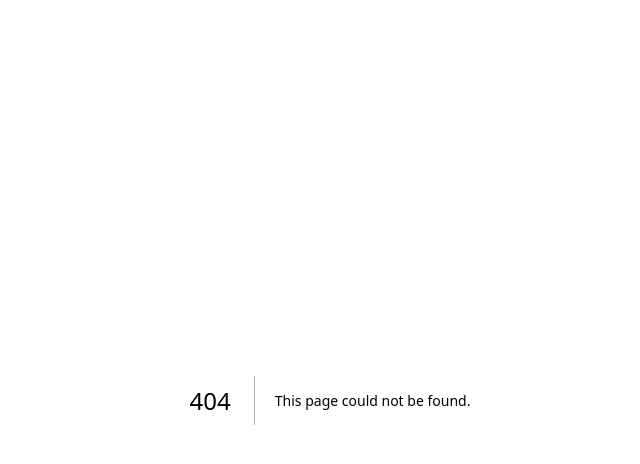
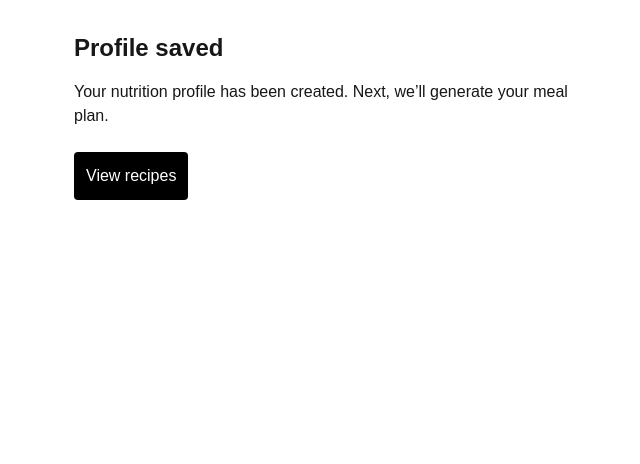
Before and after one commit to apollojain/anabolic-meal-planner, a Next.js app: page /onboarding/success in a window 1280 px wide. Before the commit this address had no page. Shown: the top 464 px of the page, without its empty margins (310-950 px from the left). Built offline with nearby package versions, Linux system fonts and the light colour scheme.

Commit message:
success page

```diff
--- a/app/onboarding/page.tsx
+++ b/app/onboarding/page.tsx
@@ -10,9 +10,11 @@ import {
 import { useState, useEffect } from "react";
 import { supabase } from "@/lib/supabase";
 import type { User } from "@supabase/supabase-js";
-
+import { useRouter } from "next/navigation";
 
 export default function OnboardingPage() {
+  const router = useRouter();
+
     const [user, setUser] = useState<User | null>(null);
 useEffect(() => {
   async function loadUser() {
@@ -60,6 +62,10 @@ async function onSubmit(values: OnboardingFormOutput) {
   const data = await res.json();
 
   console.log("API RESPONSE:", data);
+
+  if (res.ok) {
+    router.push("/onboarding/success");
+  }
 }
 
   return (
--- /dev/null
+++ b/app/onboarding/success/page.tsx
@@ -0,0 +1,19 @@
+export default function OnboardingSuccessPage() {
+  return (
+    <main className="max-w-xl mx-auto p-8">
+      <h1 className="text-2xl font-bold mb-4">Profile saved</h1>
+
+      <p className="mb-6">
+        Your nutrition profile has been created. Next, we’ll generate your meal
+        plan.
+      </p>
+
+      <a
+        href="/recipes"
+        className="inline-block bg-black text-white rounded p-3"
+      >
+        View recipes
+      </a>
+    </main>
+  );
+}
```
